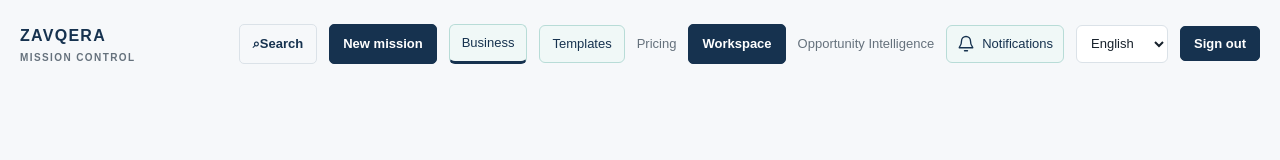
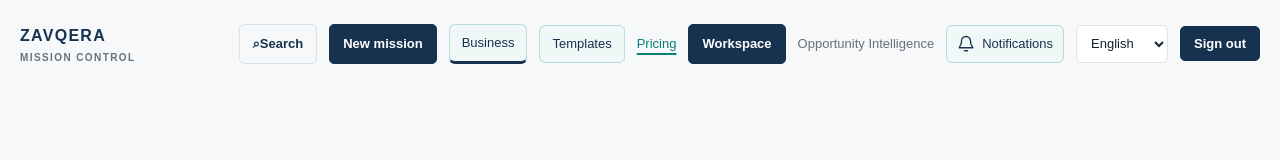
Before and after one commit to abdalrhmanata-gif/Nexo, a Next.js app in the folder apps/web/: page /pricing in a window 1280 px wide. Shown: the top 160 px of the page. Built offline with nearby package versions, Linux system fonts and the light colour scheme; no server answers.

Commit message:
fix(web): style active navigation accessibly

```diff
--- a/apps/web/app/globals.css
+++ b/apps/web/app/globals.css
@@ -195,6 +195,9 @@
 .nav-templates { background:#f0f8f7; }
 .nav-opportunities { white-space:nowrap; }
 .nav-search { white-space:nowrap; }
+.topbar nav a[aria-current="page"]:not(.button):not(.nav-featured) { color:var(--teal); text-decoration:underline; text-decoration-color:var(--teal); text-decoration-thickness:2px; text-underline-offset:5px; }
+.topbar nav a.button[aria-current="page"] { box-shadow:0 0 0 2px #b8dcd7; }
+.topbar nav a.nav-featured[aria-current="page"] { background:#dff0ed; border-color:var(--teal); }
 .notification-bell { display:inline-flex; align-items:center; justify-content:center; gap:7px; min-height:38px; padding:7px 10px; border:1px solid #b8dcd7; border-radius:6px; background:#f0f8f7; color:var(--navy); white-space:nowrap; }
 .notification-count { display:inline-flex; align-items:center; justify-content:center; min-width:22px; min-height:22px; border-radius:50%; padding:2px 5px; color:#fff; background:var(--orange); font-size:12px; font-weight:700; }
 .language-switcher { display:inline-flex; align-items:center; }
```
